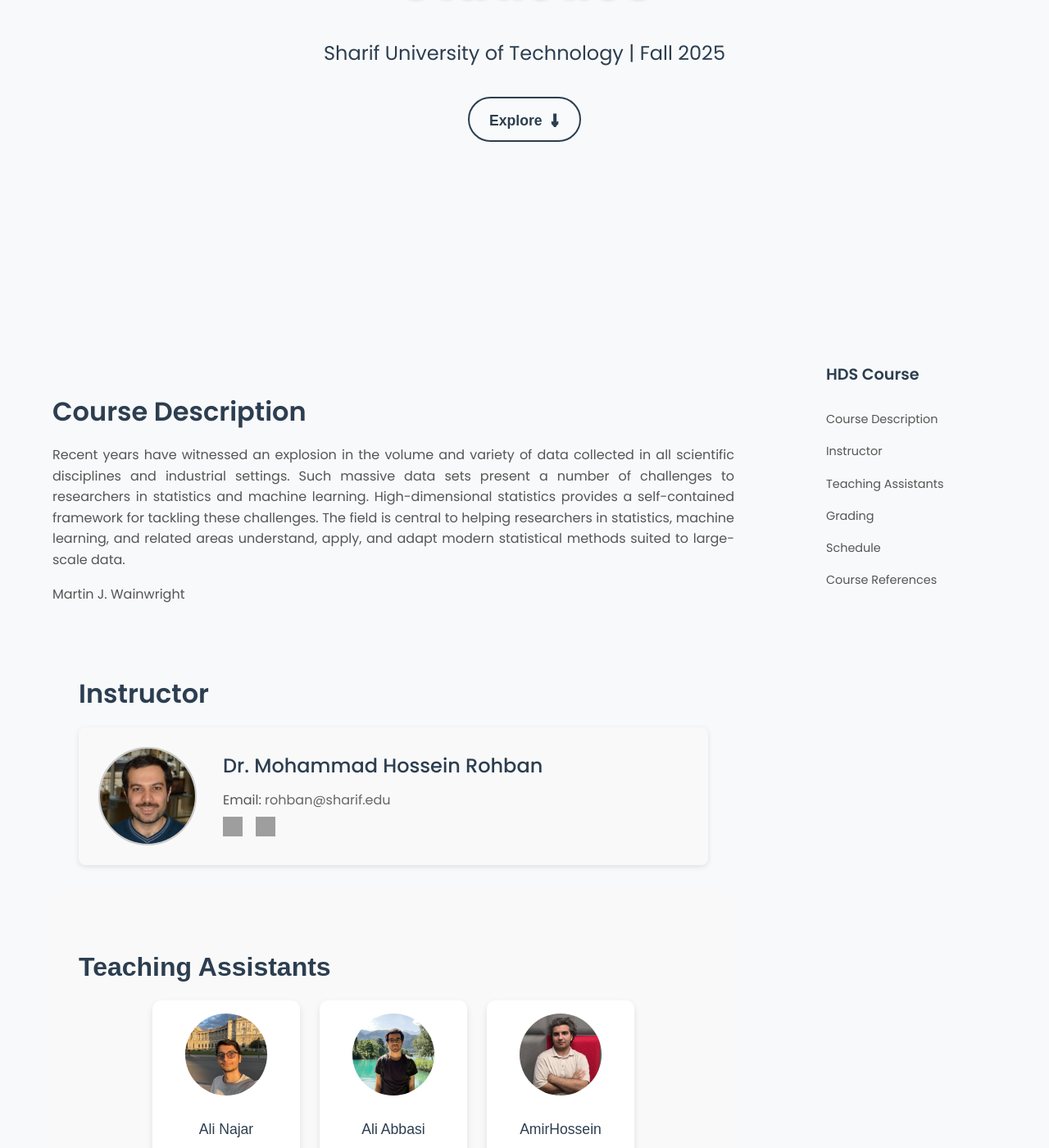
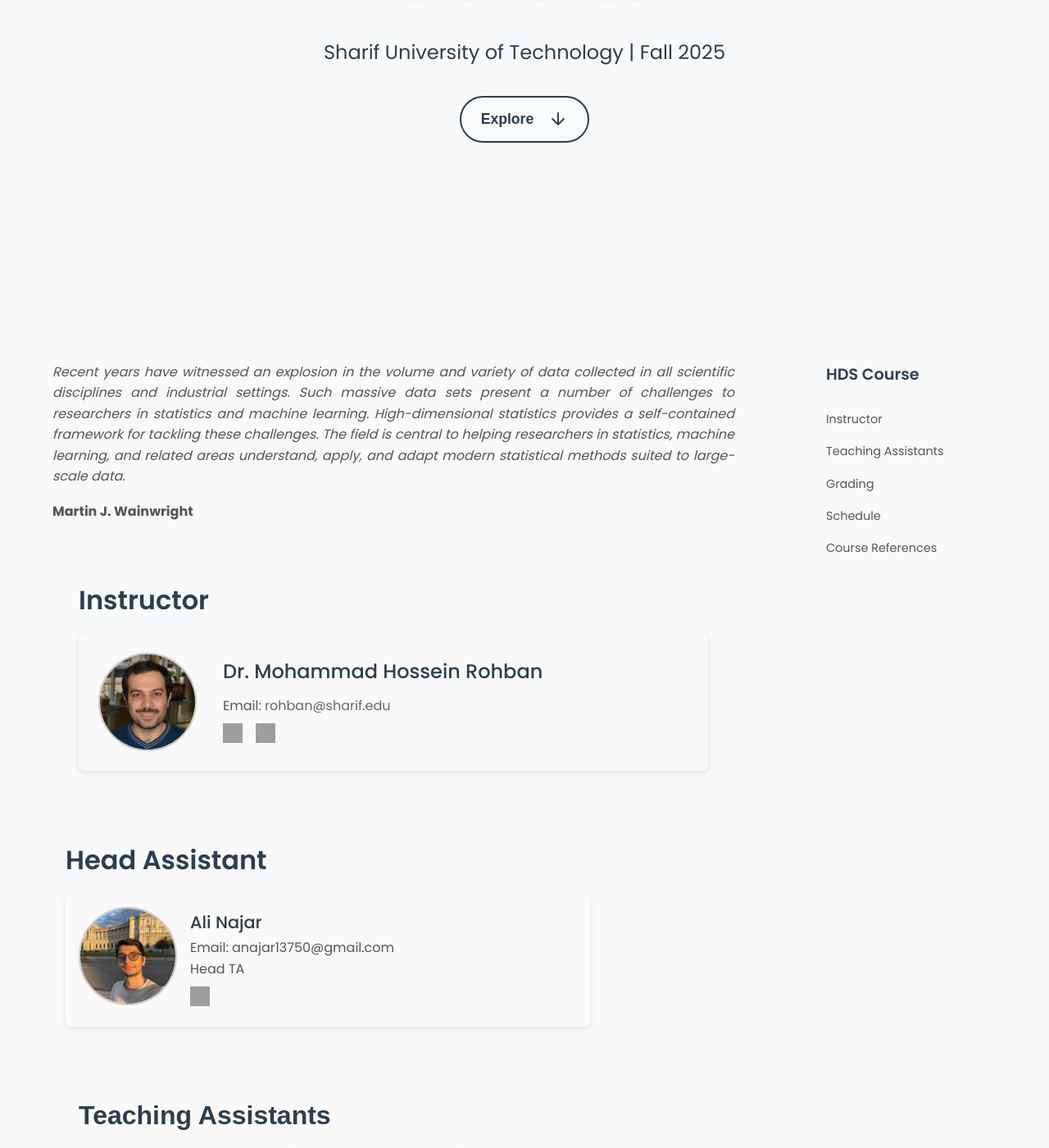
Before and after one commit to mobinarashidi/hds-website, a React (Create React App) app: page / in a window 1280 px wide. Shown: the part 484-1884 px from the top of the page at 82% size. Built offline with nearby package versions, Linux system fonts and the light colour scheme; no server answers; grey boxes are pictures that could not be loaded.

Commit message:
head TA added

```diff
--- a/src/components/Home/Home.css
+++ b/src/components/Home/Home.css
@@ -69,6 +69,10 @@ body {
     border-radius: 50px;
     cursor: pointer;
     transition: all 0.3s ease;
+    display: inline-flex;
+    align-items: center;
+    justify-content: center;
+    gap: 0.5rem;
 }
 
 .scroll-down-btn:hover {
@@ -485,18 +489,20 @@ section.fade-in {
     }
 
     .instructor-section,
-    .assistants-section {
+    .assistants-section,
+    .head-assistants-section{
         padding: 1rem;
     }
 
     .ta-card,
-    .instructor-card {
+    .instructor-card,
+    .head-assistant-card{
         padding: 1rem;
         margin-top: 1rem;
     }
 
     .ta-image,
-    .instructor-photo {
+    .instructor-photo{
         width: 70px;
         height: 70px;
     }
@@ -531,31 +537,94 @@ section.fade-in {
     .clean-table {
         font-size: 0.7em;
     }
+
+    .head-card-container {
+        justify-content: center;
+    }
+
+    .head-assistant-card {
+        width: 90%;
+    }
+
+    .assistant-photo {
+        width: 70px !important;
+        height: 70px !important;
+        margin-bottom: 0.5rem;
+    }
+
+    .head-assistant-info h3 {
+        font-size: 1.1rem;
+    }
+
+    .head-assistant-info p {
+        font-size: 0.4rem;
+    }
+
+    .head-card-container {
+        justify-content: center;
+    }
+
+    .assistant-info p {
+        font-size: 0.7rem !important;
+    }
 }
 
-.arrow-icon {
-    font-size: 1.3em;
-    font-weight: bold;
-    color: transparent;
-    -webkit-text-stroke: 2px #2c3e50;
-    text-stroke: 2px #2c3e50;
-    transition: all 0.3s ease;
+.arrow-icon svg {
     animation: outlineBounce 2s infinite;
+    transition: stroke 0.3s ease;
 }
 
-.scroll-down-btn:hover .arrow-icon {
-    color: #1abc9c;
-    -webkit-text-stroke: 2px #1abc9c;
-    text-stroke: 2px #1abc9c;
+.scroll-down-btn:hover .arrow-icon svg path {
+    stroke: #1abc9c;
 }
 
 @keyframes outlineBounce {
     0%, 100% {
         transform: translateY(0);
-        -webkit-text-stroke-width: 2px;
     }
     50% {
         transform: translateY(3px);
-        -webkit-text-stroke-width: 3px;
     }
 }
+
+
+.head-assistants-section {
+    padding: 1rem;
+}
+
+.head-card-container {
+    display: flex;
+    flex-wrap: wrap;
+    gap: 1rem;
+}
+
+.head-assistant-card {
+    display: flex;
+    align-items: center;
+    gap: 1rem;
+    background-color: #f9f9f9;
+    padding: 1rem;
+    border-radius: 6px;
+    box-shadow: 0 2px 6px rgba(0,0,0,0.1);
+    width: 80%;
+}
+
+.assistant-photo img{
+    width: 120px;
+    height: 120px;
+    object-fit: cover;
+    border-radius: 50%;
+    border: 2px solid #ccc;
+}
+
+.assistant-info h3 {
+    margin: 0;
+    font-size: 1.3rem;
+}
+
+.assistant-info p {
+    font-size: 1rem;
+    word-break: break-word;
+    overflow-wrap: break-word;
+    color: #555;
+}
--- a/src/components/Home/Home.js
+++ b/src/components/Home/Home.js
@@ -59,28 +59,44 @@ const Home = () => {
                 <div className="hero-content">
                     <h1>Welcome to High Dimensional Statistics</h1>
                     <p>Sharif University of Technology | Fall 2025</p>
+                    <div className="scroll-container">
                         <button onClick={scrollToContent} className="scroll-down-btn">
                             Explore
-                        <span className="arrow-icon">↓</span>
+                            <span className="arrow-icon">
+                         <svg width="24" height="24" viewBox="0 0 24 24" fill="none"
+                              xmlns="http://www.w3.org/2000/svg">
+                          <path d="M12 5V19M12 19L5 12M12 19L19 12" stroke="#2c3e50" stroke-width="2"
+                                stroke-linecap="round" stroke-linejoin="round"/>
+                         </svg>
+                       </span>
                         </button>
+                    </div>
                 </div>
             </div>
 
             <div className="content-and-sidebar-wrapper">
                 <main ref={mainContentRef} className="main-content">
                     <section id="course-description" className="course-description-section">
-                             <h2>Course Description</h2>
                         <p>
-                                 Recent years have witnessed an explosion in the volume and variety of data collected in
-                                 all scientific disciplines and industrial settings. Such massive data sets present a
+                            <blockquote>
+                            <em>
+                                         Recent years have witnessed an explosion in the volume and variety of data
+                                         collected in
+                                         all scientific disciplines and industrial settings. Such massive data sets
+                                         present
+                                         a
                                          number of challenges to researchers in statistics and machine learning.
-                                 High-dimensional statistics provides a self-contained framework for tackling these
+                                         High-dimensional statistics provides a self-contained framework for tackling
+                                         these
                                          challenges. The field is central to helping researchers in statistics, machine
-                                 learning, and related areas understand, apply, and adapt modern statistical methods
+                                         learning, and related areas understand, apply, and adapt modern statistical
+                                         methods
                                          suited to large-scale data.
+                                     </em>
+                                 </blockquote>
+                             </p>
 
-                             </p>
-                             <p> Martin J. Wainwright</p>
+                             <b> Martin J. Wainwright</b>
                          </section>
 
                          <section id="instructor" className="instructor-section">
@@ -110,24 +126,68 @@ const Home = () => {
                              </div>
                          </section>
 
-                         <section id="assistants" className="assistants-section">
+                         <section id="assistants" className="head-assistants-section">
+                             <h2>Head Assistant</h2>
+                             <div className="head-card-container">
+                                 <div className="head-assistant-card">
+                                     <div className="assistant-photo">
+                                         <img src="/images/AliNajar.jpg" alt="Ali Najar" className="assistant-photo"/>
+                                     </div>
+                                     <div className="assistant-info">
+                                         <h3>Ali Najar</h3>
+                                         <p>Email: anajar13750@gmail.com</p>
+                                         <p>Head TA</p>
+                                         <div className="social-icons">
+                                             <a href="https://github.com/Ali-Najar" target="_blank"
+                                                rel="noopener noreferrer">
+                                                 <img
+                                                     src="https://cdn.jsdelivr.net/npm/simple-icons@v9/icons/github.svg"
+                                                     alt="GitHub" width="24" height="24"/>
+                                             </a>
+                                         </div>
+                                     </div>
+                                 </div>
+                             </div>
+                         </section>
+
+                         <section className="assistants-section">
 
 
                              <h2>Teaching Assistants</h2>
                              <div className="card-container">
-                                 <div className="assistant-card">
-                                     <img src="/images/AliNajar.jpg" alt="Ali Najar"/>
-                                     <h3>Ali Najar</h3>
-                                     <p>Teaching Assistant</p>
-                                 </div>
                                  <div className="assistant-card">
                                      <img src="/images/AliAbbasi.jpg" alt="Ali Abbasi"/>
                                      <h3>Ali Abbasi</h3>
                                      <p>Teaching Assistant</p>
                                  </div>
                                  <div className="assistant-card">
+                                     <img src="/images/default.jpg" alt="Nahal Mirzaei"/>
+                                     <h3>Nahal Mirzaei</h3>
+                                     <p>Teaching Assistant</p>
+                                 </div>
+                                 <div className="assistant-card">
                                      <img src="/images/AmirHosseinNaghdi.jpg" alt="AmirHossein Naghdi"/>
                                      <h3>AmirHossein Naghdi</h3>
+                                     <p>Teaching Assistant</p>
+                                 </div>
+                                 <div className="assistant-card">
+                                     <img src="/images/KiarashJoolaei.jpg" alt="Kiarash Joolaei"/>
+                                     <h3>Kiarash Joolaei</h3>
+                                     <p>Teaching Assistant</p>
+                                 </div>
+                                 <div className="assistant-card">
+                                     <img src="/images/ErfanSobhaei.jpg" alt="Erfan Sobhaei"/>
+                                     <h3>Erfan Sobhaei</h3>
+                                     <p>Teaching Assistant</p>
+                                 </div>
+                                 <div className="assistant-card">
+                                     <img src="/images/default.jpg" alt="Sara Karimi"/>
+                                     <h3>Sara Karimi</h3>
+                                     <p>Teaching Assistant</p>
+                                 </div>
+                                 <div className="assistant-card">
+                                     <img src="/images/default.jpg" alt="Alireza Mirrokni"/>
+                                     <h3>Alireza Mirrokni</h3>
                                      <p>Teaching Assistant</p>
                                  </div>
                                  <div className="assistant-card">
@@ -146,13 +206,8 @@ const Home = () => {
                                      <p>Teaching Assistant</p>
                                  </div>
                                  <div className="assistant-card">
-                                     <img src="/images/ErfanSobhaei.jpg" alt="Erfan Sobhaei"/>
-                                     <h3>Erfan Sobhaei</h3>
-                                     <p>Teaching Assistant</p>
-                                 </div>
-                                 <div className="assistant-card">
-                                     <img src="/images/KiarashJoolaei.jpg" alt="Kiarash Joolaei"/>
-                                     <h3>Kiarash Joolaei</h3>
+                                     <img src="/images/SepehrZolfaghari.jpg" alt="Sepehr Zolfaghari"/>
+                                     <h3>Sepehr Zolfaghari</h3>
                                      <p>Teaching Assistant</p>
                                  </div>
                                  <div className="assistant-card">
@@ -171,21 +226,6 @@ const Home = () => {
                                      <p>Teaching Assistant</p>
                                  </div>
                                  <div className="assistant-card">
-                                     <img src="/images/SepehrZolfaghari.jpg" alt="Sepehr Zolfaghari"/>
-                                     <h3>Sepehr Zolfaghari</h3>
-                                     <p>Teaching Assistant</p>
-                                 </div>
-                                 <div className="assistant-card">
-                                     <img src="/images/default.jpg" alt="Sara Karimi"/>
-                                     <h3>Sara Karimi</h3>
-                                     <p>Teaching Assistant</p>
-                                 </div>
-                                 <div className="assistant-card">
-                                     <img src="/images/default.jpg" alt="Nahal Mirzaei"/>
-                                     <h3>Nahal Mirzaei</h3>
-                                     <p>Teaching Assistant</p>
-                                 </div>
-                                 <div className="assistant-card">
                                      <img src="/images/default.jpg" alt="Amirreza Velae"/>
                                      <h3>Amirreza Velae</h3>
                                      <p>Teaching Assistant</p>
@@ -195,18 +235,13 @@ const Home = () => {
                                      <h3>Shayan Baghayi Nejad</h3>
                                      <p>Teaching Assistant</p>
                                  </div>
-                                 <div className="assistant-card">
-                                     <img src="/images/default.jpg" alt="Alireza Mirrokni"/>
-                                     <h3>Alireza Mirrokni</h3>
-                                     <p>Teaching Assistant</p>
-                                 </div>
                              </div>
                          </section>
 
                          <section id="grading" className="learning-objectives-section">
                              <h2>Grading</h2>
                              <p>
-                                 The grading for the High Dimensional Statistics course is structured as follows:
+                                 The grading for this course :
                              </p>
                              <ul className="grading-ul">
                                  <li>
@@ -242,7 +277,8 @@ const Home = () => {
                                      <tbody>
                                      <tr>
                                          <td>Week 1 - Session 1</td>
-                                         <td>Introduction & Importance of High-Dimensional Estimation (Sparse Recovery
+                                         <td>Introduction & Importance of High-Dimensional Estimation (Sparse
+                                             Recovery
                                              Example)
                                          </td>
                                          <td className="col-right">1</td>
@@ -455,10 +491,12 @@ const Home = () => {
                              <h3>Course References</h3>
                              <ul className="grading-ul">
                                  <li>
-                                     Martin J. Wainwright, “High-Dimensional Statistics: A Non-Asymptotic Viewpoint,” 2019.
+                                     Martin J. Wainwright, “High-Dimensional Statistics: A Non-Asymptotic
+                                     Viewpoint,” 2019.
                                  </li>
                                  <li>
-                                     Roman Vershynin, “High-Dimensional Probability: An Introduction with Applications in Data Science,” 2025.
+                                     Roman Vershynin, “High-Dimensional Probability: An Introduction with
+                                     Applications in Data Science,” 2025.
                                  </li>
                              </ul>
                          </section>
@@ -469,9 +507,8 @@ const Home = () => {
                          <div className="sidebar-content">
                              <h4>HDS Course</h4>
                              <ul>
-                                 <li><a href="#course-description">Course Description</a></li>
                                  <li><a href="#instructor">Instructor</a></li>
-                                 <li><a href="#teaching-assistants">Teaching Assistants</a></li>
+                                 <li><a href="#assistants">Teaching Assistants</a></li>
                                  <li><a href="#grading">Grading</a></li>
                                  <li><a href="#schedule">Schedule</a></li>
                                  <li><a href="#course-references">Course References</a></li>
```
Lines whose indentation alone changed are shown as unchanged.
